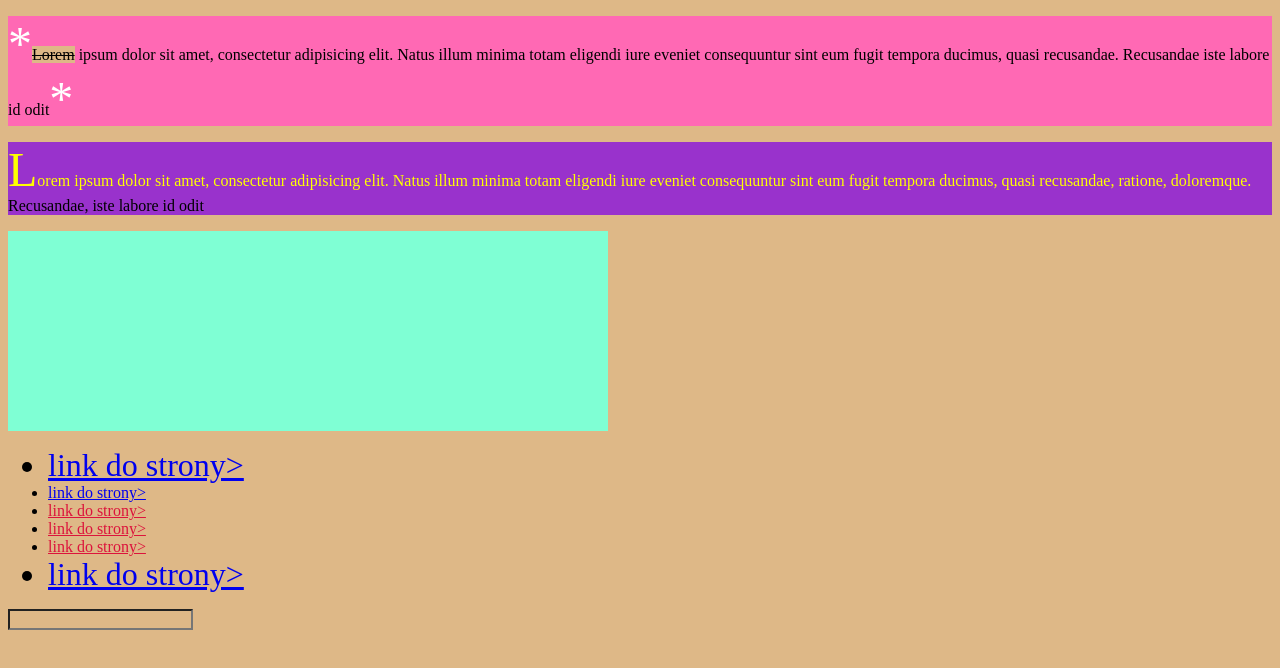
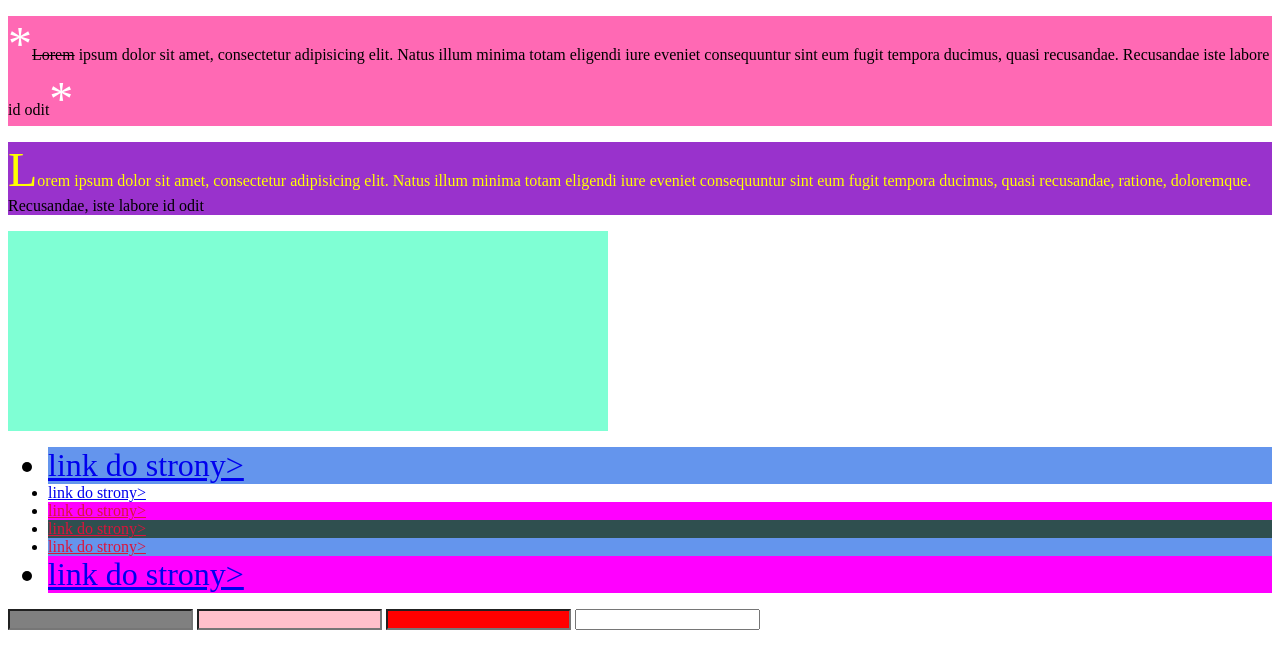
Before and after one commit to DomiGnh/css-przyklady, a plain HTML site: page index.html in a window 1280 px wide. Drawn offline with Linux system fonts and the light colour scheme.

Commit message:
selektory atrybutów

```diff
--- a/css/style.css
+++ b/css/style.css
@@ -1,6 +1,6 @@
-* {
+/** {
     background-color: burlywood;
-}
+}*/
 
 p {
     background-color: hotpink;
@@ -81,3 +81,51 @@ div:empty
     height:200px;
     background-color: aquamarine;
 }
+
+li:nth-child(odd)
+{
+    background-color: cornflowerblue;
+}
+
+li:nth-child(4)
+{
+    background-color:darkslategray;
+}
+
+li:nth-child(3n)
+{ background-color: fuchsia;}
+
+li:nth-child(2n+3):hover
+{ background-color:coral;}
+
+/*selektory atrybutów */
+
+input[title]
+{
+    background-color: darkcyan;
+}
+
+input[type="text"]
+{
+    background-color: red;
+}
+
+input[title="Tytuł"]
+{
+    background-color:grey;
+}
+
+input[title~="po" ]
+{ background-color: forestgreen;}
+
+input[title*="tyt" ]
+{ background-color:aquamarine;
+}
+
+input[title^="tytuł" ]
+{ background-color:red;
+}
+
+input[title$="tytuł" ]
+{ background-color:pink;
+}
--- a/index.html
+++ b/index.html
@@ -24,9 +24,14 @@
        <li><a href="http://interia.pl">link do strony></a></li>
    </ul>
 
-   <input type="text">
 
 
+   <form action="">
+       <input type="text" title="Tytuł">
+       <input type="text" title="inny tytuł">
+       <input type="text" title="tytuł po raz trzeci">
+       <input type="email">
+   </form>
 
 
 
```
